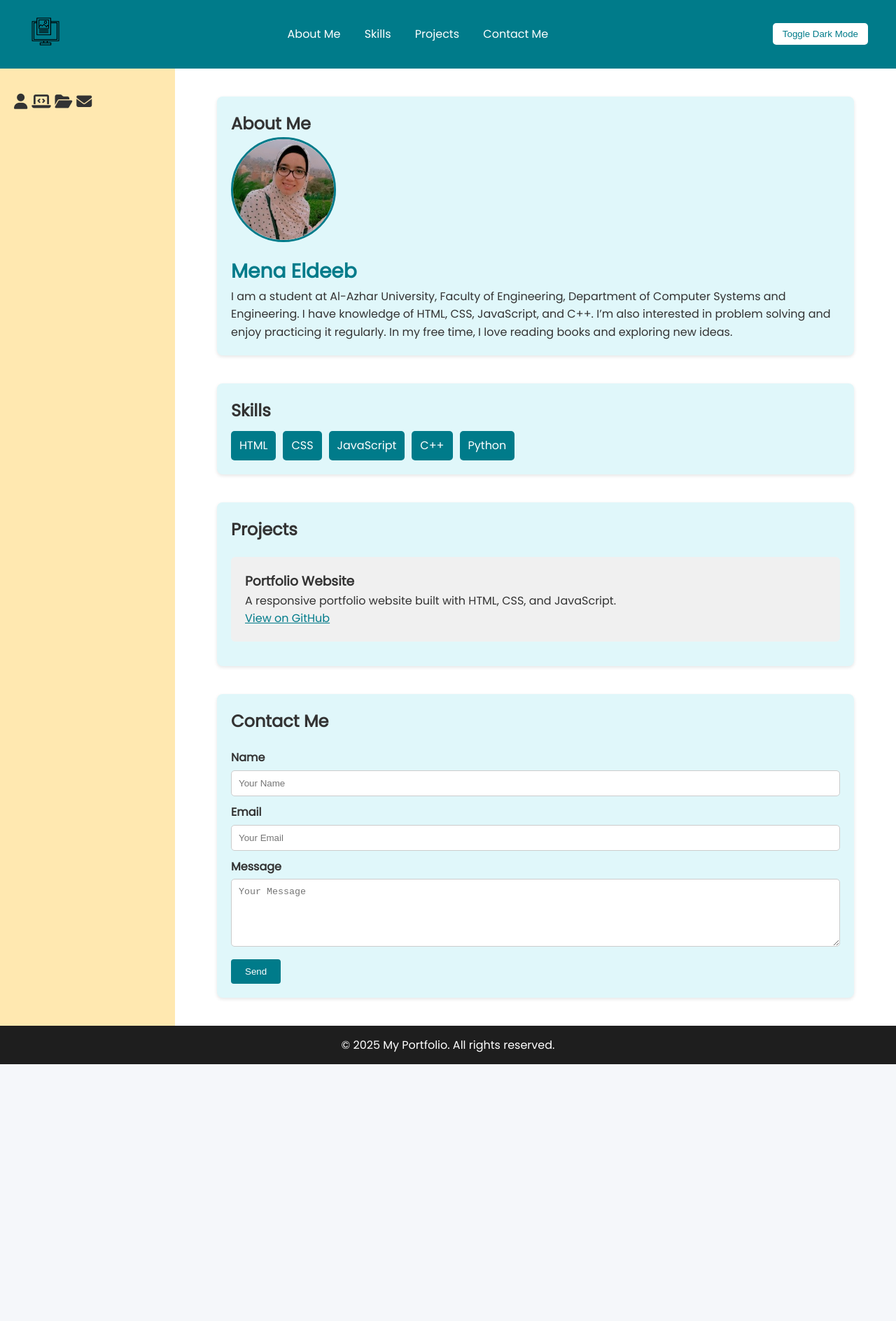
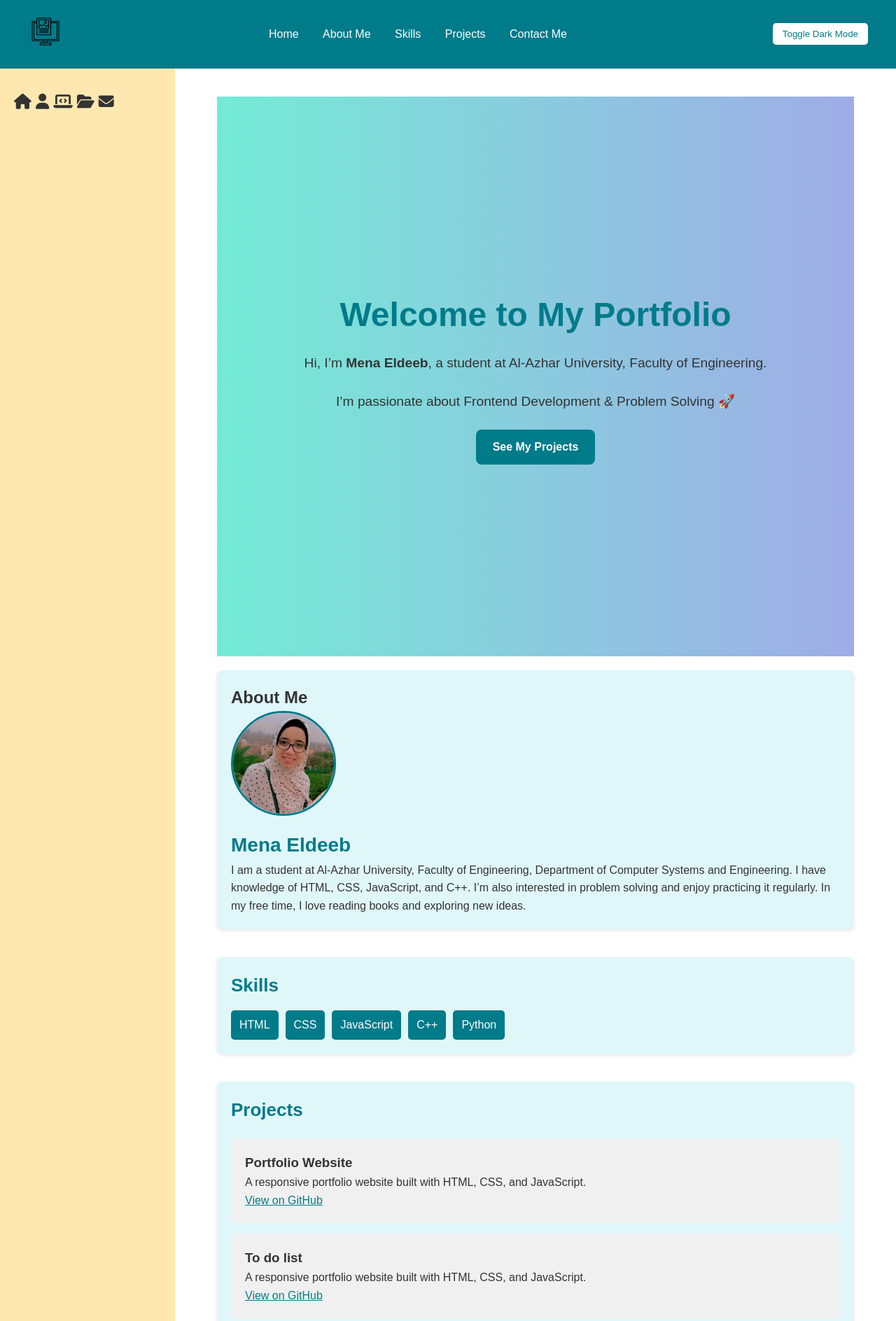
Before and after one commit to MenaEldeeb/My-Portfolio, a plain HTML site: page index.html in a window 1280 px wide. Shown: the top 1888 px of the page at 70% size. Before the commit the page ends 1521 px from the top, so only its background shows below. Drawn offline with Linux system fonts and the light colour scheme.

Commit message:
add my modify

```diff
--- a/CSS/style.css
+++ b/CSS/style.css
@@ -11,6 +11,50 @@ body {
   background-color: #f5f7fa;
   color: #333;
   line-height: 1.6;
+}
+
+/* ========== Home Section ========== */
+#home {
+  height: 100vh;
+  display: flex;
+  justify-content: center;
+  align-items: center;
+  text-align: center;
+  background: linear-gradient(to right, #74ebd5, #9face6);
+  color: #333;
+  padding: 20px;
+  margin-bottom: 20px;
+}
+#home h1 {
+  font-size: 3rem;
+  margin-bottom: 1rem;
+  color: #007b8a;
+}
+#home p {
+  font-size: 1.2rem;
+  margin-bottom: 1.5rem;
+}
+#home .btn {
+  display: inline-block;
+  padding: 12px 24px;
+  background: #007b8a;
+  color: #fff;
+  border-radius: 8px;
+  text-decoration: none;
+  font-weight: bold;
+  transition: background 0.3s, transform 0.2s;
+}
+#home .btn:hover {
+  background: #005f6b;
+  transform: scale(1.05);
+}
+/* Dark Mode Home */
+body.dark-mode #home {
+  background: linear-gradient(to right, #1e1e1e, #333);
+  color: #f1f1f1;
+}
+body.dark-mode #home h1 {
+  color: #90caf9;
 }
 
 /* ========== Layout ========== */
@@ -37,11 +81,9 @@ body {
   flex-wrap: wrap;
   padding: 20px;
 }
-
 .logo img {
   height: 50px;
 }
-
 .nav-text a {
   color: white;
   text-decoration: none;
@@ -49,11 +91,9 @@ body {
   font-weight: 500;
   transition: color 0.3s;
 }
-
 .nav-text a:hover {
   color: #ffd580;
 }
-
 #theme-toggle {
   background-color: white;
   color: #007b8a;
@@ -63,7 +103,6 @@ body {
   cursor: pointer;
   transition: background 0.3s;
 }
-
 #theme-toggle:hover {
   background-color: #eee;
 }
@@ -78,12 +117,10 @@ body {
   padding: 20px;
   font-size: 20px;
 }
-
 .icon-nav a {
   color: #333;
   transition: color 0.3s;
 }
-
 .icon-nav a:hover {
   color: #007b8a;
 }
@@ -103,10 +140,7 @@ body {
   margin-bottom: 40px;
   box-shadow: 0 2px 5px rgba(0,0,0,0.1);
 }
-
-#contact {
-  margin-bottom: 0;
-}
+#contact { margin-bottom: 0; }
 
 /* ========== About ========== */
 .about-content {
@@ -115,7 +149,6 @@ body {
   align-items: center;
   flex-wrap: wrap;
 }
-
 .profile-img {
   width: 150px;
   height: 150px;
@@ -123,13 +156,17 @@ body {
   object-fit: cover;
   border: 3px solid #007b8a;
 }
-
 .my-name {
   font-size: 28px;
   color: #007b8a;
 }
 
 /* ========== Skills ========== */
+#skills h2 {
+  font-size: 26px;
+  margin-bottom: 15px;
+  color: #007b8a;
+}
 #skills ul {
   list-style: none;
   display: flex;
@@ -137,7 +174,6 @@ body {
   gap: 10px;
   margin-top: 10px;
 }
-
 #skills li {
   background-color: #007b8a;
   color: white;
@@ -146,47 +182,50 @@ body {
 }
 
 /* ========== Projects ========== */
+#projects h2 {
+  font-size: 26px;
+  margin-bottom: 15px;
+  color: #007b8a;
+}
 .projects-container {
   margin-top: 20px;
 }
-
 .project-card {
   background-color: #f0f0f0;
   padding: 20px;
   border-radius: 6px;
   margin-bottom: 15px;
 }
-
 .project-card a {
   color: #007b8a;
   text-decoration: underline;
 }
 
 /* ========== Contact ========== */
+#contact h2 {
+  font-size: 26px;
+  margin-bottom: 15px;
+  color: #007b8a;
+}
 .contact-info p {
   margin-bottom: 5px;
   font-weight: 500;
 }
-
 form {
   margin-top: 20px;
 }
-
 form label {
   display: block;
   margin-bottom: 5px;
   font-weight: bold;
 }
-
-form input,
-form textarea {
+form input, form textarea {
   width: 100%;
   padding: 10px;
   margin-bottom: 10px;
   border: 1px solid #ccc;
   border-radius: 5px;
 }
-
 form button {
   background-color: #007b8a;
   color: white;
@@ -195,7 +234,6 @@ form button {
   border-radius: 4px;
   cursor: pointer;
 }
-
 form button:hover {
   background-color: #005f6b;
 }
@@ -214,17 +252,14 @@ body.dark-mode {
   background-color: #121212;
   color: #f1f1f1;
 }
-
 body.dark-mode #hd,
 body.dark-mode #ft {
   background-color: #1e1e1e;
   color: #f1f1f1;
 }
-
 body.dark-mode #mn {
   background-color: #1a1a1a;
 }
-
 body.dark-mode #about,
 body.dark-mode #skills,
 body.dark-mode #projects,
@@ -232,26 +267,22 @@ body.dark-mode #contact {
   background-color: #2a2a2a;
   box-shadow: none;
 }
-
 body.dark-mode .project-card {
   background-color: #3a3a3a;
   border-color: #555;
 }
-
 body.dark-mode form input,
 body.dark-mode form textarea {
   background-color: #333;
   color: white;
   border: 1px solid #555;
 }
-
 body.dark-mode .nav-text a,
 body.dark-mode .icon-nav a {
   color: #90caf9;
 }
 
 /* ========== Responsive Design ========== */
-
 /* Small screens — Mobile */
 @media (max-width: 768px) {
   #hd {
@@ -259,16 +290,13 @@ body.dark-mode .icon-nav a {
     gap: 10px;
     text-align: center;
   }
-
   .about-content {
     flex-direction: column;
     text-align: center;
   }
-
   #skills ul {
     justify-content: center;
   }
-
   #sd {
     flex-wrap: wrap;
   }
@@ -285,18 +313,15 @@ body.dark-mode .icon-nav a {
     grid-template-columns: 1fr;
     grid-template-rows: auto auto 1fr auto;
   }
-
   #hd {
     padding: 20px 40px;
   }
-
   #sd {
     justify-content: flex-start;
     gap: 30px;
     font-size: 22px;
     padding: 20px 40px;
   }
-
   #mn {
     padding: 40px 40px;
   }
@@ -313,11 +338,9 @@ body.dark-mode .icon-nav a {
     grid-template-rows: auto 1fr auto;
     min-height: 100vh;
   }
-
   #hd {
     padding: 20px 40px;
   }
-
   #sd {
     flex-direction: column;
     justify-content: flex-start;
@@ -326,7 +349,6 @@ body.dark-mode .icon-nav a {
     padding: 30px 20px;
     font-size: 22px;
   }
-
   #mn {
     padding: 40px 60px;
     background-color: #fff;
--- a/index.html
+++ b/index.html
@@ -2,17 +2,15 @@
 <html lang="en">
 <head>
   <meta charset="UTF-8" />
-  <meta name="viewport" content="width=device-width, initial-scale=1" />
-  <title>Mena Eldeeb</title>
+  <meta name="viewport" content="width=device-width, initial-scale=1.0" />
+  <title>My Portfolio</title>
+ <link rel="stylesheet" href="CSS/style.css">
+  <!-- Font Awesome Icons -->
+  <script src="https://kit.fontawesome.com/your-code.js" crossorigin="anonymous"></script><!-- Font Awesome Icons -->
+  <link rel="stylesheet" href="https://cdnjs.cloudflare.com/ajax/libs/font-awesome/6.5.2/css/all.min.css">
+  <link rel="stylesheet" href="https://cdnjs.cloudflare.com/ajax/libs/font-awesome/6.5.0/css/all.min.css" integrity="sha512-4Ff3z3OaVjJ7QoKwcB0hX3CUpi+LbGgxu43XaQ8hRIZL9qu0pLZpKZyZL6nVjQzD2R1Fz+0RyjK1nWc5HklzFg==" crossorigin="anonymous" referrerpolicy="no-referrer" />
+</head>
 
-  <!-- Google Font -->
-  <link href="https://fonts.googleapis.com/css2?family=Poppins&display=swap" rel="stylesheet" />
-
-  <!-- Font Awesome -->
-  <link rel="stylesheet" href="https://cdnjs.cloudflare.com/ajax/libs/font-awesome/6.4.0/css/all.min.css" />
-  <link rel="stylesheet" href="CSS/style.css">
-
-  <meta name="description" content="Mena Eldeeb's personal portfolio showcasing web development skills and projects." />
 </head>
 <body>
   <div id="container">
@@ -24,6 +22,7 @@
       </div>
 
       <nav class="nav-text">
+        <a href="#home">Home</a>
         <a href="#about">About Me</a>
         <a href="#skills">Skills</a>
         <a href="#projects">Projects</a>
@@ -36,6 +35,7 @@
     <!-- Sidebar -->
     <aside id="sd">
       <nav class="icon-nav">
+        <a href="#home" title="Home" aria-label="Home"><i class="fas fa-home"></i></a>
         <a href="#about" title="About Me" aria-label="About Me"><i class="fas fa-user"></i></a>
         <a href="#skills" title="Skills" aria-label="Skills"><i class="fas fa-laptop-code"></i></a>
         <a href="#projects" title="Projects" aria-label="Projects"><i class="fas fa-folder-open"></i></a>
@@ -45,11 +45,22 @@
 
     <!-- Main Content -->
     <main id="mn">
+
+      <!-- Home -->
+      <section id="home">
+        <div class="home-content">
+          <h1>Welcome to My Portfolio</h1>
+          <p>Hi, I’m <strong>Mena Eldeeb</strong>, a student at Al-Azhar University, Faculty of Engineering.</p>
+          <p>I’m passionate about Frontend Development & Problem Solving 🚀</p>
+          <a href="#projects" class="btn">See My Projects</a>
+        </div>
+      </section>
+
       <!-- About Me -->
       <section id="about">
         <h2>About Me</h2>
         <div class="about-content">
-          <img src="images/Mena.jpg" alt="Mena Eldeeb" class="profile-img" />
+          <img src="images/Mena.jpg" alt="Profile picture of Mena Eldeeb" class="profile-img" />
           <div>
             <h1 class="my-name">Mena Eldeeb</h1>
             <p>
@@ -70,7 +81,6 @@
           <li>JavaScript</li>
           <li>C++</li>
           <li>Python</li>
-
         </ul>
       </section>
 
@@ -82,6 +92,15 @@
             <h3>Portfolio Website</h3>
             <p>A responsive portfolio website built with HTML, CSS, and JavaScript.</p>
             <a href="https://github.com/MenaEldeeb/My-PORTOFOLIO.git" target="_blank" rel="noopener noreferrer">View on GitHub</a>
+          </div> <div class="project-card">
+            <h3>To do list</h3>
+            <p>A responsive portfolio website built with HTML, CSS, and JavaScript.</p>
+            <a href="https://github.com/MenaEldeeb/To-Do-Iist.git" target="_blank" rel="noopener noreferrer">View on GitHub</a>
+          </div>
+          <div class="project-card">
+            <h3>Fokir</h3>
+            <p>A responsive portfolio website built with HTML, CSS, and JavaScript.</p>
+            <a href="https://github.com/MenaEldeeb/fokir.git" target="_blank" rel="noopener noreferrer">View on GitHub</a>
           </div>
         </div>
       </section>
@@ -89,15 +108,8 @@
       <!-- Contact Me -->
       <section id="contact">
         <h2>Contact Me</h2>
-
-        <div class="contact-info">
-
-        </div>
-
         <form id="contact-form" method="POST" action="https://formsubmit.co/menaeldeeb98@gmail.com">
-          <!-- Disable captcha -->
           <input type="hidden" name="_captcha" value="false" />
-          <!-- You can add other hidden inputs for formsubmit if needed -->
 
           <label for="name">Name</label>
           <input type="text" id="name" name="name" placeholder="Your Name" required />
@@ -110,14 +122,13 @@
 
           <button type="submit">Send</button>
         </form>
-
         <p id="form-status" style="color: green; margin-top: 10px; display: none;"></p>
       </section>
     </main>
 
     <!-- Footer -->
     <footer id="ft">
-      &copy; 2025 My Portfolio. All rights reserved.
+      &copy; 2025 Mena Eldeeb. All rights reserved.
     </footer>
   </div>
 
@@ -128,21 +139,18 @@
       document.body.classList.toggle('dark-mode');
     });
 
-    // Handle form submission with fetch to prevent page reload
+    // Handle form submission
     const form = document.getElementById('contact-form');
     const status = document.getElementById('form-status');
 
     form.addEventListener('submit', e => {
       e.preventDefault();
-
       const formData = new FormData(form);
 
       fetch(form.action, {
         method: 'POST',
         body: formData,
-        headers: {
-          'Accept': 'application/json'
-        }
+        headers: { 'Accept': 'application/json' }
       }).then(response => {
         if (response.ok) {
           status.style.color = 'green';
@@ -151,17 +159,12 @@
           form.reset();
         } else {
           return response.json().then(data => {
-            if (Object.hasOwn(data, 'errors')) {
-              status.style.color = 'red';
-              status.textContent = data["errors"].map(error => error.message).join(", ");
-            } else {
-              status.style.color = 'red';
-              status.textContent = 'Oops! There was a problem submitting your form';
-            }
+            status.style.color = 'red';
+            status.textContent = data.errors ? data.errors.map(e => e.message).join(", ") : 'Oops! There was a problem submitting your form';
             status.style.display = 'block';
           });
         }
-      }).catch(error => {
+      }).catch(() => {
         status.style.color = 'red';
         status.textContent = 'Oops! There was a problem submitting your form';
         status.style.display = 'block';
```
